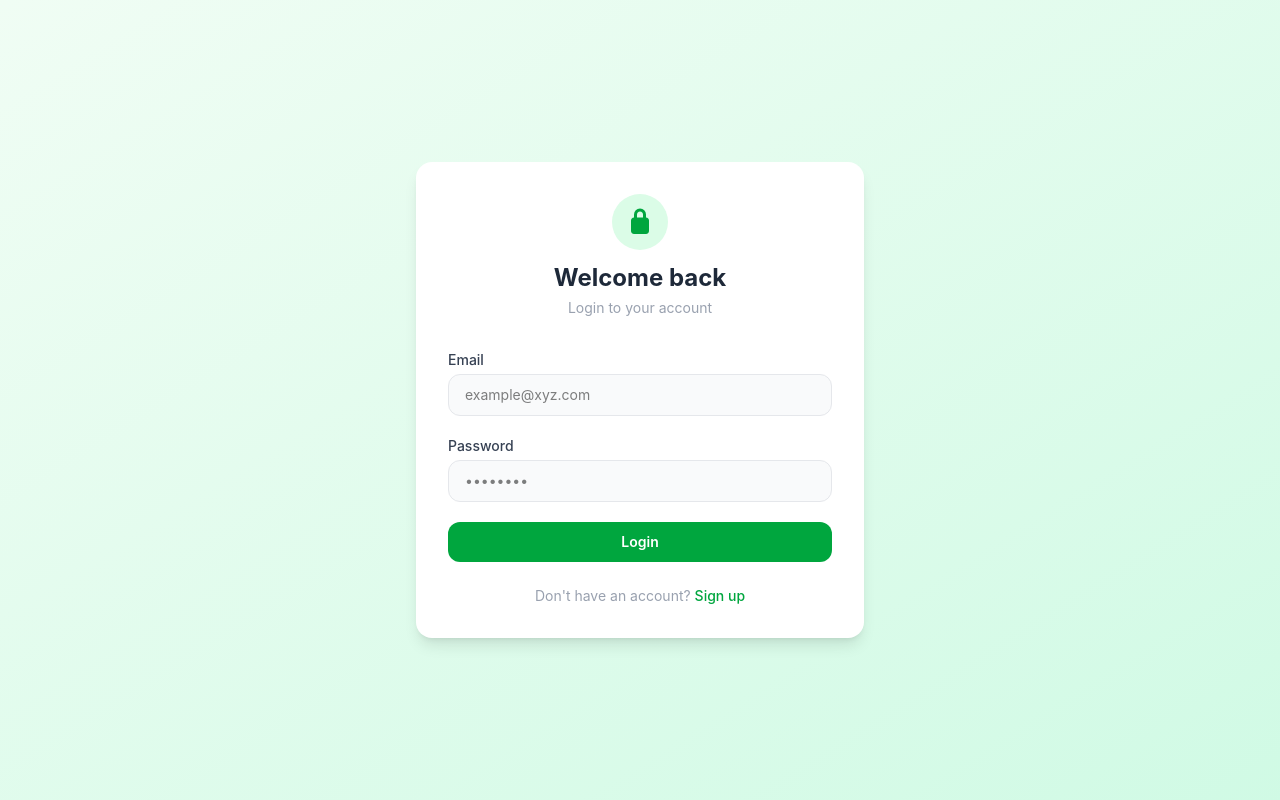
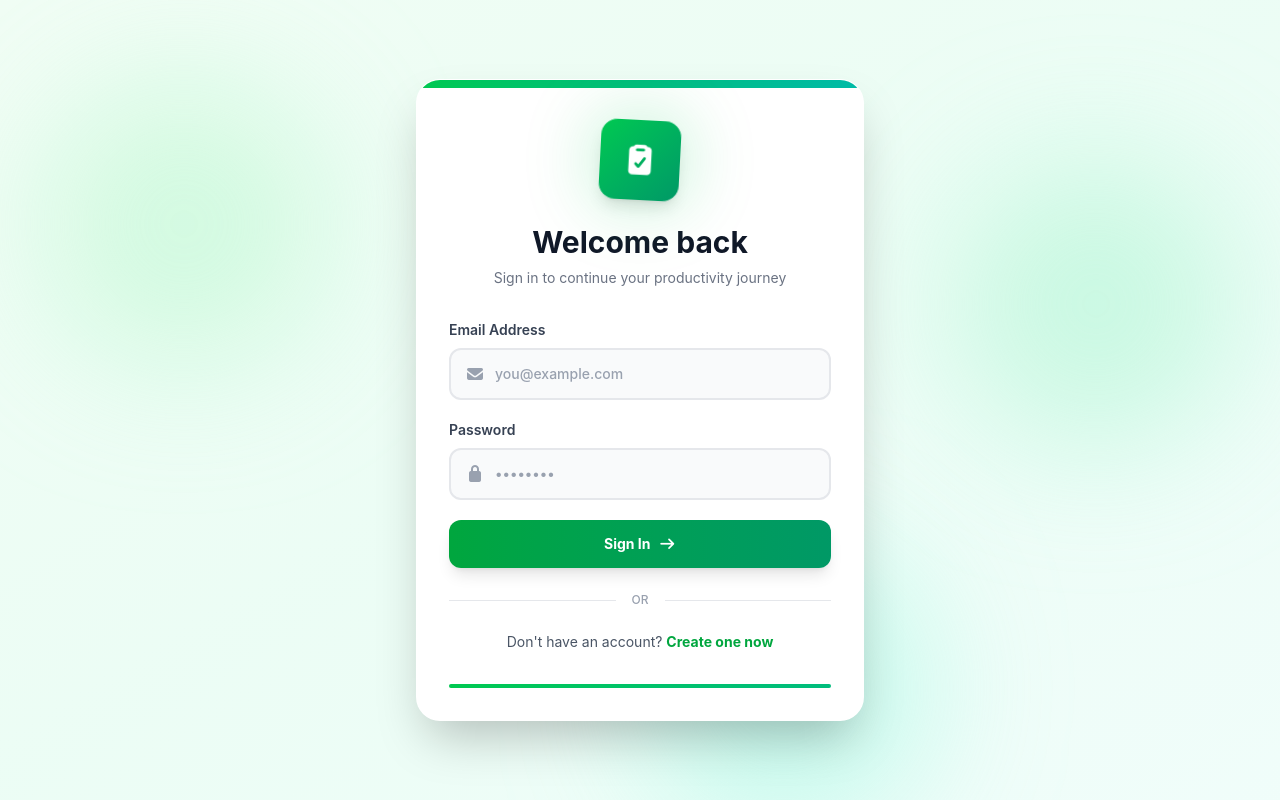
Before and after one commit to mahmoud112001/React-mini-project, a React (Vite) app in the folder Day02/assignment/todo-list/: page /login in a window 1280 px wide. Built offline with nearby package versions, Linux system fonts and the light colour scheme.

Commit message:
feat: enhance Login page functionality

```diff
--- a/Day02/assignment/todo-list/src/pages/Login.jsx
+++ b/Day02/assignment/todo-list/src/pages/Login.jsx
@@ -2,8 +2,8 @@ import { useFormik } from "formik";
 import * as Yup from "yup";
 import { useNavigate, Link } from "react-router-dom";
 import { useAuth } from "../context/useAuth";
+import { useState, useEffect } from "react";
 
-// Validation rules for login form using Yup
 const validationSchema = Yup.object({
   email: Yup.string()
     .email("Invalid email address")
@@ -14,67 +14,106 @@ const validationSchema = Yup.object({
 });
 
 export default function Login() {
-  const { login } = useAuth(); // Get login function from auth context
-  const navigate = useNavigate(); // For redirecting after login
+  const { login } = useAuth();
+  const navigate = useNavigate();
+  const [mounted, setMounted] = useState(false);
+  const [isLoading, setIsLoading] = useState(false);
 
-  // Initialize Formik with validation
+  useEffect(() => {
+    setMounted(true);
+  }, []);
+
   const formik = useFormik({
     initialValues: { email: "", password: "" },
     validationSchema,
-    onSubmit: (values) => {
-      // Call login with user data
+    onSubmit: async (values) => {
+      setIsLoading(true);
+
+      // Simulate loading for smooth UX
+      await new Promise(resolve => setTimeout(resolve, 800));
+
       login({ email: values.email, name: values.email.split("@")[0] });
-      // Redirect to home page after successful login
       navigate("/");
     },
   });
 
   return (
-    <div className="min-h-screen bg-gradient-to-br from-green-50 to-emerald-100 flex items-center justify-center p-4">
-      <div className="bg-white w-full max-w-md rounded-2xl shadow-lg p-8">
-        {/* Header Section */}
-        <div className="text-center mb-8">
-          <div className="w-14 h-14 bg-green-100 rounded-full flex items-center justify-center mx-auto mb-3">
-            <i className="fa-solid fa-lock text-2xl text-green-600"></i>
+    <div className="min-h-screen bg-gradient-to-br from-green-50 via-emerald-50 to-teal-50 flex items-center justify-center p-4 relative overflow-hidden">
+      {/* Animated Background Elements */}
+      <div className="absolute inset-0 overflow-hidden pointer-events-none">
+        <div className="absolute top-20 left-10 w-72 h-72 bg-green-200 rounded-full mix-blend-multiply filter blur-3xl opacity-30 animate-pulse" />
+        <div className="absolute top-40 right-10 w-72 h-72 bg-emerald-200 rounded-full mix-blend-multiply filter blur-3xl opacity-30 animate-pulse" style={{ animationDelay: '2s' }} />
+        <div className="absolute -bottom-8 left-1/2 w-72 h-72 bg-teal-200 rounded-full mix-blend-multiply filter blur-3xl opacity-30 animate-pulse" style={{ animationDelay: '4s' }} />
       </div>
-          <h1 className="text-2xl font-bold text-gray-800">Welcome back</h1>
-          <p className="text-gray-400 text-sm mt-1">Login to your account</p>
+
+      {/* Login Card */}
+      <div className={`relative bg-white w-full max-w-md rounded-3xl shadow-2xl border border-white/50 overflow-hidden ${mounted ? 'animate-scale-in' : 'opacity-0 scale-95'}`}>
+        {/* Decorative Top Bar */}
+        <div className="h-2 bg-gradient-to-r from-green-500 via-emerald-500 to-teal-500" />
+
+        <div className="p-8">
+          {/* Logo/Icon Section */}
+          <div className={`text-center mb-8 ${mounted ? 'animate-slide-up stagger-1' : 'opacity-0'}`}>
+            <div className="relative inline-block">
+              {/* Glowing Background */}
+              <div className="absolute inset-0 bg-green-500 rounded-full blur-2xl opacity-20 animate-pulse" />
+
+              {/* Icon Container */}
+              <div className="relative w-20 h-20 bg-gradient-to-br from-green-500 to-emerald-600 rounded-2xl flex items-center justify-center shadow-lg transform rotate-3 hover:rotate-6 transition-transform duration-300">
+                <i className="fa-solid fa-clipboard-check text-3xl text-white"></i>
+              </div>
+            </div>
+
+            <h1 className="text-3xl font-bold text-gray-900 mt-6 mb-2">
+              Welcome back
+            </h1>
+            <p className="text-gray-500 text-sm">
+              Sign in to continue your productivity journey
+            </p>
           </div>
 
           {/* Login Form */}
           <form onSubmit={formik.handleSubmit} className="space-y-5">
             {/* Email Field */}
-          <div>
-            <label className="block text-sm font-medium text-gray-700 mb-1">
-              Email
+            <div className={mounted ? 'animate-slide-up stagger-2' : 'opacity-0'}>
+              <label className="block text-sm font-semibold text-gray-700 mb-2">
+                Email Address
               </label>
+              <div className="relative">
+                <div className="absolute left-4 top-1/2 -translate-y-1/2 text-gray-400">
+                  <i className="fa-solid fa-envelope"></i>
+                </div>
                 <input
                   type="email"
                   name="email"
-              placeholder="example@xyz.com"
+                  placeholder="you@example.com"
                   onChange={formik.handleChange}
                   onBlur={formik.handleBlur}
                   value={formik.values.email}
-              className={`w-full border rounded-xl px-4 py-2.5 text-sm focus:outline-none focus:ring-2 bg-gray-50 transition
-                ${
+                  className={`w-full pl-11 pr-4 py-3.5 bg-gray-50 border-2 rounded-xl text-sm font-medium placeholder:text-gray-400 transition-all duration-200 focus:bg-white focus:outline-none ${
                     formik.touched.email && formik.errors.email
-                    ? "border-red-400 focus:ring-red-200"
-                    : "border-gray-200 focus:ring-green-300"
+                      ? "border-red-300 focus:border-red-500 focus:ring-4 focus:ring-red-100"
+                      : "border-gray-200 focus:border-green-500 focus:ring-4 focus:ring-green-100"
                   }`}
                 />
+              </div>
               {formik.touched.email && formik.errors.email && (
-              <p className="text-red-500 text-xs mt-1">
-                <i className="fa-solid fa-circle-exclamation mr-1"></i>
-                {formik.errors.email}
-              </p>
+                <div className="mt-2 flex items-center gap-2 text-red-600 text-xs font-medium animate-slide-up">
+                  <i className="fa-solid fa-circle-exclamation"></i>
+                  <span>{formik.errors.email}</span>
+                </div>
               )}
             </div>
 
             {/* Password Field */}
-          <div>
-            <label className="block text-sm font-medium text-gray-700 mb-1">
+            <div className={mounted ? 'animate-slide-up stagger-3' : 'opacity-0'}>
+              <label className="block text-sm font-semibold text-gray-700 mb-2">
                 Password
               </label>
+              <div className="relative">
+                <div className="absolute left-4 top-1/2 -translate-y-1/2 text-gray-400">
+                  <i className="fa-solid fa-lock"></i>
+                </div>
                 <input
                   type="password"
                   name="password"
@@ -82,41 +121,79 @@ export default function Login() {
                   onChange={formik.handleChange}
                   onBlur={formik.handleBlur}
                   value={formik.values.password}
-              className={`w-full border rounded-xl px-4 py-2.5 text-sm focus:outline-none focus:ring-2 bg-gray-50 transition
-                ${
+                  className={`w-full pl-11 pr-4 py-3.5 bg-gray-50 border-2 rounded-xl text-sm font-medium placeholder:text-gray-400 transition-all duration-200 focus:bg-white focus:outline-none ${
                     formik.touched.password && formik.errors.password
-                    ? "border-red-400 focus:ring-red-200"
-                    : "border-gray-200 focus:ring-green-300"
+                      ? "border-red-300 focus:border-red-500 focus:ring-4 focus:ring-red-100"
+                      : "border-gray-200 focus:border-green-500 focus:ring-4 focus:ring-green-100"
                   }`}
                 />
+              </div>
               {formik.touched.password && formik.errors.password && (
-              <p className="text-red-500 text-xs mt-1">
-                <i className="fa-solid fa-circle-exclamation mr-1"></i>
-                {formik.errors.password}
-              </p>
+                <div className="mt-2 flex items-center gap-2 text-red-600 text-xs font-medium animate-slide-up">
+                  <i className="fa-solid fa-circle-exclamation"></i>
+                  <span>{formik.errors.password}</span>
+                </div>
               )}
             </div>
 
             {/* Submit Button */}
             <button
               type="submit"
-            className="w-full bg-green-600 hover:bg-green-700 text-white py-2.5 rounded-xl font-semibold text-sm transition-colors"
+              disabled={isLoading}
+              className={`group relative w-full bg-gradient-to-r from-green-600 to-emerald-600 hover:from-green-700 hover:to-emerald-700 text-white py-3.5 rounded-xl font-bold text-sm shadow-lg hover:shadow-xl transition-all duration-300 overflow-hidden disabled:opacity-50 disabled:cursor-not-allowed ${mounted ? 'animate-slide-up stagger-4' : 'opacity-0'}`}
             >
-            Login
+              <div className="relative z-10 flex items-center justify-center gap-2">
+                {isLoading ? (
+                  <>
+                    <i className="fa-solid fa-circle-notch fa-spin"></i>
+                    <span>Signing in...</span>
+                  </>
+                ) : (
+                  <>
+                    <span>Sign In</span>
+                    <i className="fa-solid fa-arrow-right group-hover:translate-x-1 transition-transform duration-300"></i>
+                  </>
+                )}
+              </div>
+
+              {/* Hover Effect */}
+              <div className="absolute inset-0 bg-gradient-to-r from-green-700 to-emerald-700 opacity-0 group-hover:opacity-100 transition-opacity duration-300" />
             </button>
           </form>
 
-        {/* Link to Signup Page */}
-        <p className="text-center text-sm text-gray-400 mt-6">
-          Don&apos;t have an account?{" "}
+          {/* Divider */}
+          <div className={`flex items-center gap-4 my-6 ${mounted ? 'animate-fade-in stagger-5' : 'opacity-0'}`}>
+            <div className="flex-1 h-px bg-gray-200" />
+            <span className="text-xs text-gray-400 font-medium">OR</span>
+            <div className="flex-1 h-px bg-gray-200" />
+          </div>
+
+          {/* Sign Up Link */}
+          <div className={`text-center ${mounted ? 'animate-fade-in stagger-5' : 'opacity-0'}`}>
+            <p className="text-sm text-gray-600">
+              Don't have an account?{" "}
               <Link
                 to="/signup"
-            className="text-green-600 font-medium hover:underline"
+                className="font-bold text-green-600 hover:text-green-700 hover:underline transition-colors"
               >
-            Sign up
+                Create one now
               </Link>
             </p>
           </div>
         </div>
+
+        {/* Bottom Decoration */}
+        <div className="px-8 pb-8">
+          <div className="relative h-1 bg-gray-100 rounded-full overflow-hidden">
+            <div className="absolute inset-0 bg-gradient-to-r from-green-500 via-emerald-500 to-teal-500 animate-shimmer"
+                 style={{
+                   backgroundSize: '200% 100%',
+                   animation: 'shimmer 3s linear infinite'
+                 }}
+            />
+          </div>
+        </div>
+      </div>
+    </div>
   );
 }
```
Lines whose indentation alone changed are shown as unchanged.
